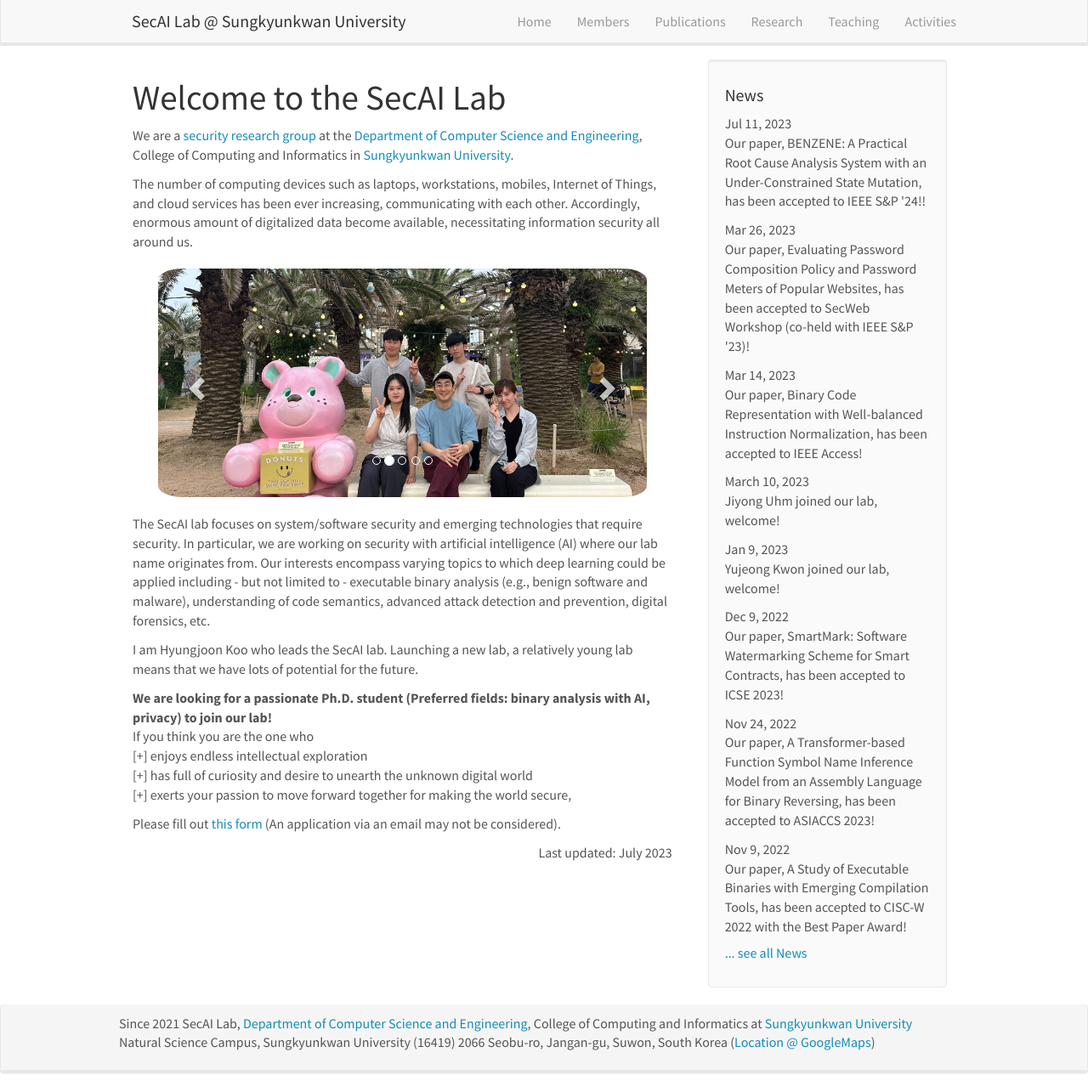
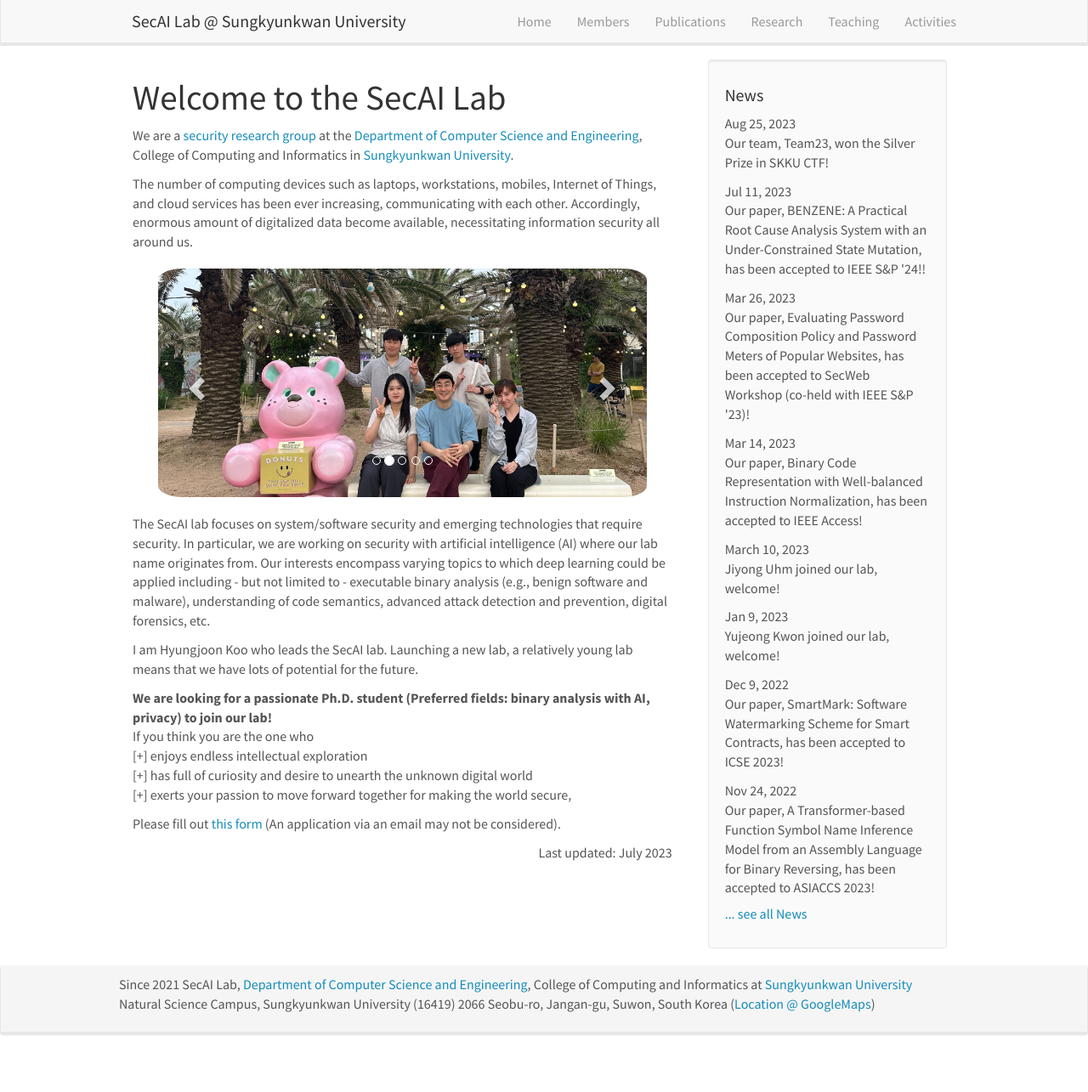
Before and after one commit to SecAI-Lab/secai-lab.github.io, a Jekyll site: the page built from _pages/home.md, in a window 1280 px wide and 1285 px high. Shown: the whole window at 85% size. Built offline with Jekyll 4.4.1, drawn with Linux system fonts in a browser that asks for light colours; nearby versions of some CDN libraries.

Commit message:
ctf news

```diff
--- a/_data/news.yml
+++ b/_data/news.yml
@@ -1,3 +1,6 @@
+- date: Aug 25, 2023
+  headline: "Our team, Team23, won the Silver Prize in SKKU CTF!"
+
 - date: Jul 11, 2023
   headline: "Our paper, BENZENE: A Practical Root Cause Analysis System with an Under-Constrained State Mutation, has been accepted to IEEE S&P '24!!"
 
```
